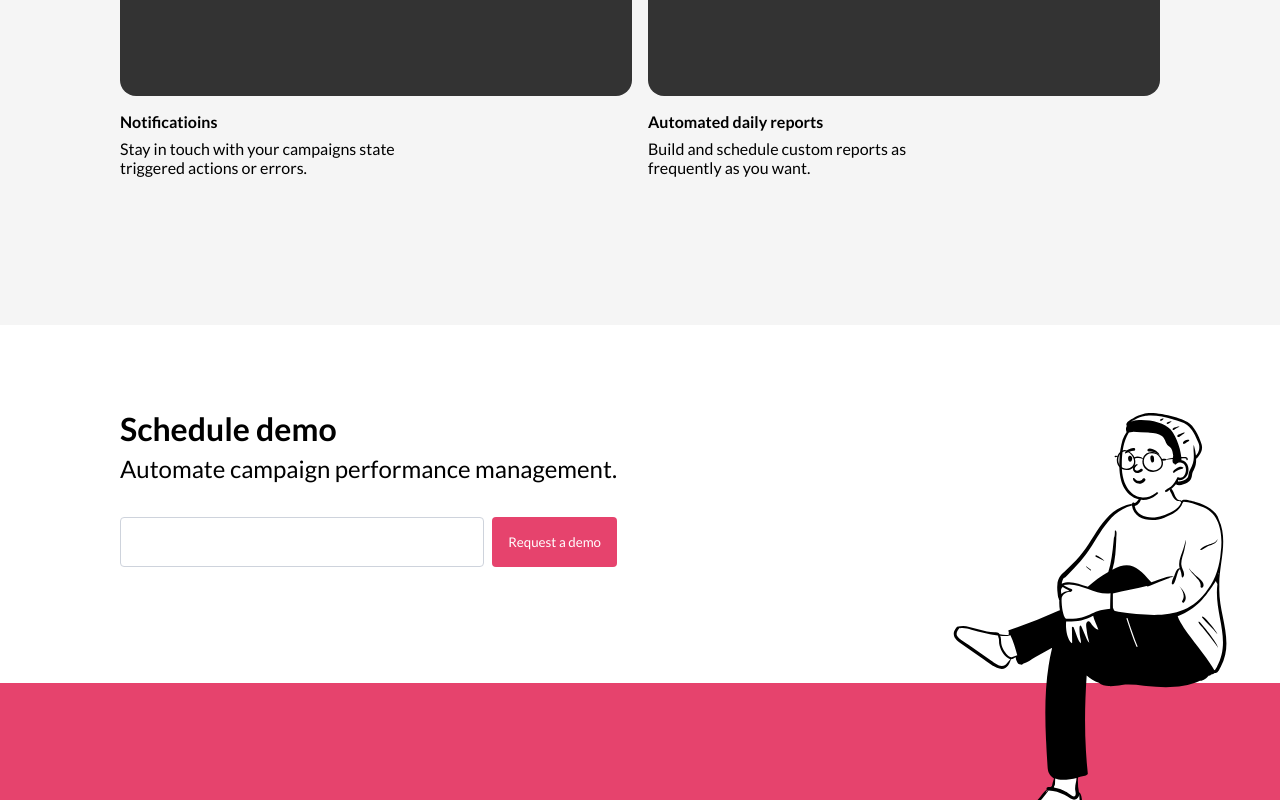
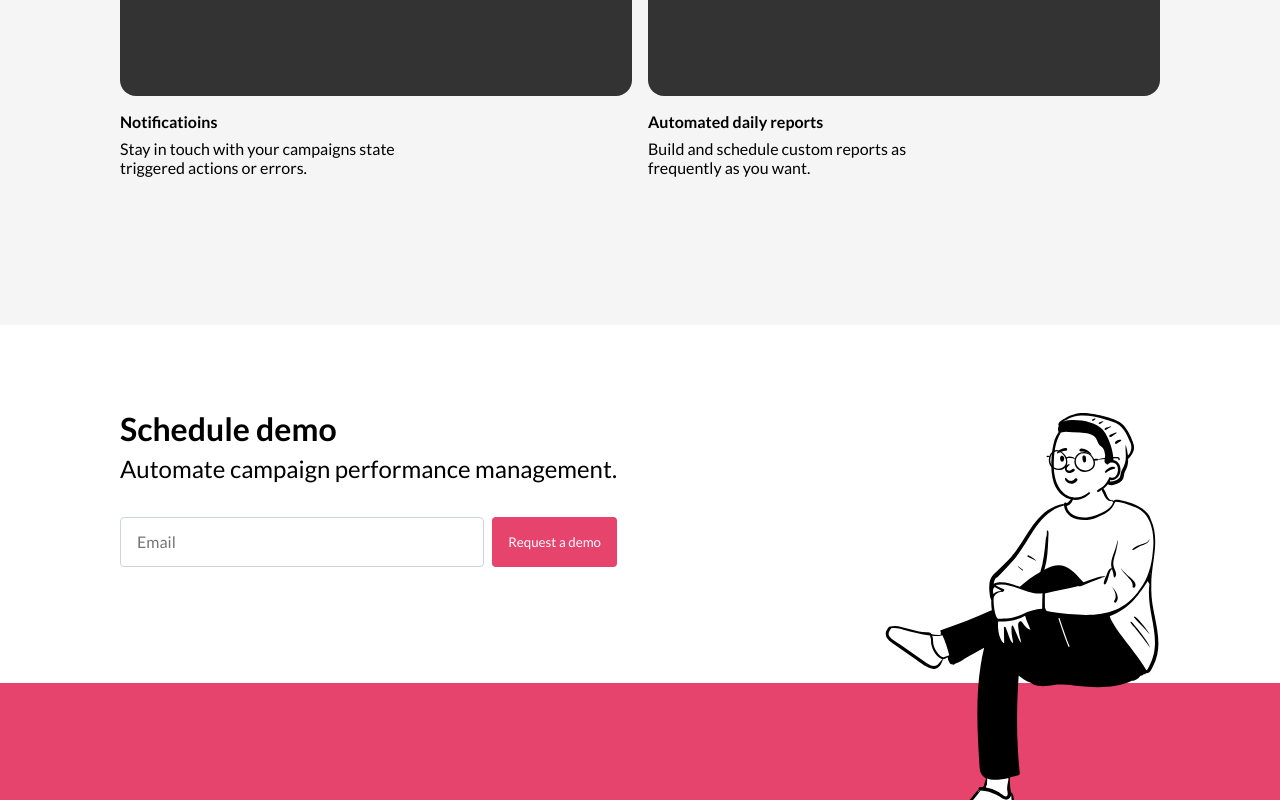
Before and after one commit to scalemate-dev/scalemate-landing, a Vue app: page / in a window 1280 px wide. Shown: the part 1113-1913 px from the top of the page. Built offline with nearby package versions, Linux system fonts and the light colour scheme.

Commit message:
add placeholder to input

```diff
--- a/src/blocks/Hero.vue
+++ b/src/blocks/Hero.vue
@@ -5,7 +5,7 @@
     h1.title Your best friend #[span.accent TikTok] Ads assistant
     h3.subtitle Let automation do the heavy lifting and save your time.
     form.form(@submit.prevent="onSubmit")
-      Input.form__input
+      Input.form__input(placeholder="Email")
       Button(submit) Request a demo
   img.person(src="@/assets/images/bust.svg")
 </template>
--- a/src/blocks/ScheduleDemo.vue
+++ b/src/blocks/ScheduleDemo.vue
@@ -4,7 +4,7 @@
       h1.title Schedule demo
       h2.subtitle Automate campaign performance management.
       form.form(@submit.prevent="onSubmit")
-        Input.form__input
+        Input.form__input(placeholder="Email")
         Button(submit) Request a demo
 
     img.person(src="@/assets/images/sitting.svg")
@@ -49,7 +49,7 @@ export default {
   .person {
     position: absolute;
     bottom: -160px;
-    right: 0;
+    right: 68px;
   }
 
 }
```
